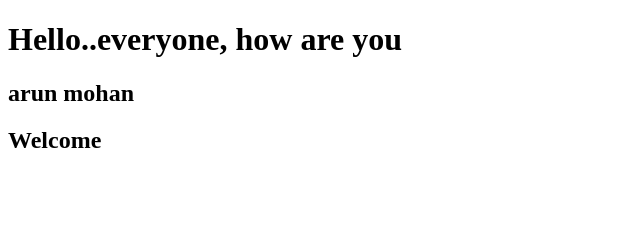
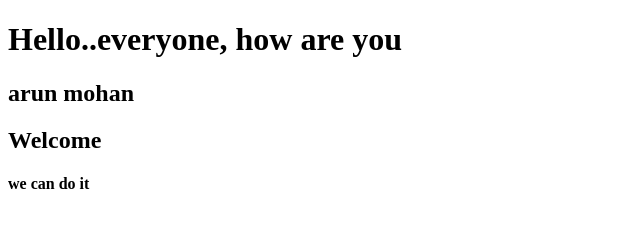
Before and after one commit to ARUN-MOHAN-USHA/Date-with-Git-sample, a plain HTML site: page index.html in a window 1280 px wide. Shown: the full height of the page, 0-640 px from the left. Drawn offline with Linux system fonts and the light colour scheme.

Commit message:
positive answer added

```diff
--- a/index.html
+++ b/index.html
@@ -9,5 +9,6 @@
     <h1>Hello..everyone, how are you</h1>
     <h2>arun mohan</h2>
     <h2>Welcome</h2>
+    <h4>we can do it</h4>
 </body>
 </html>
```
